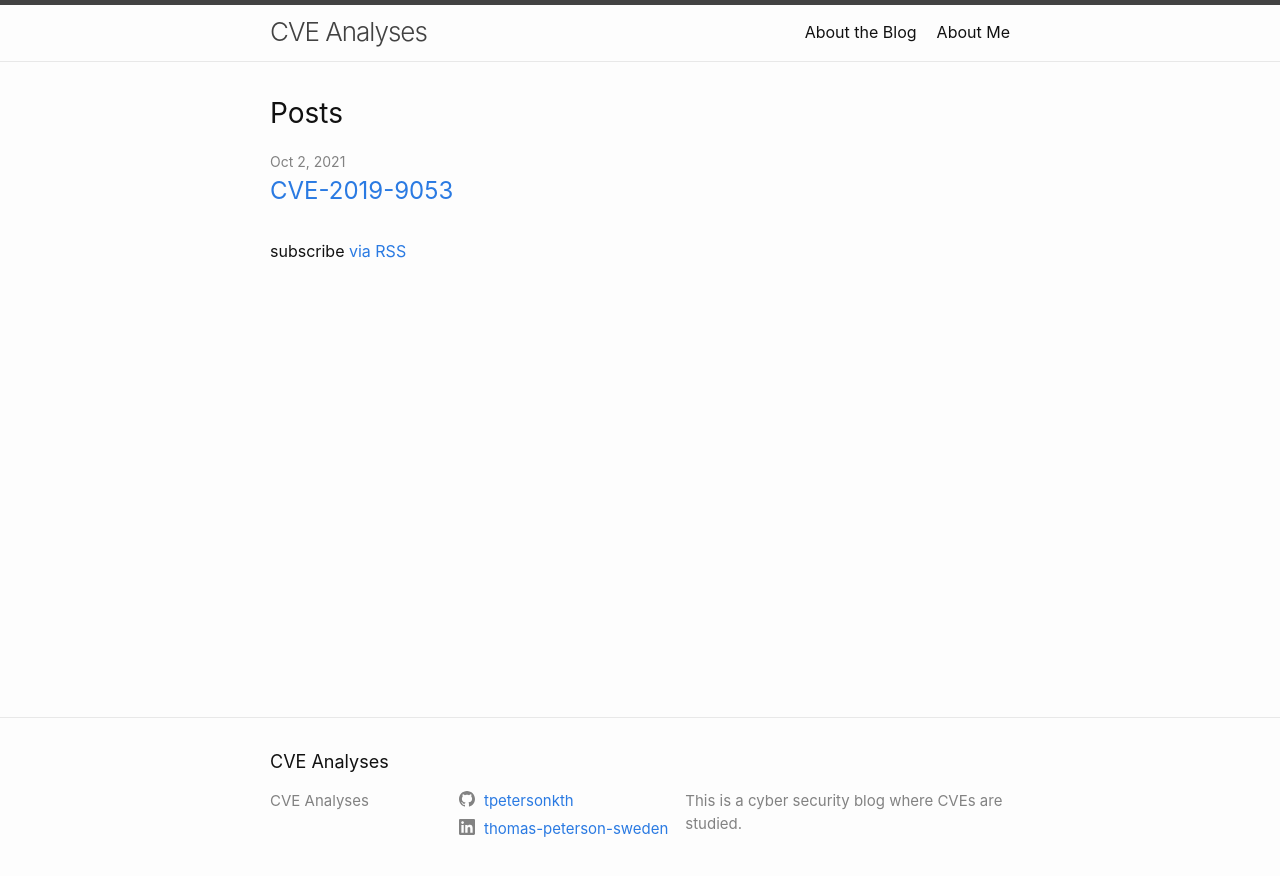
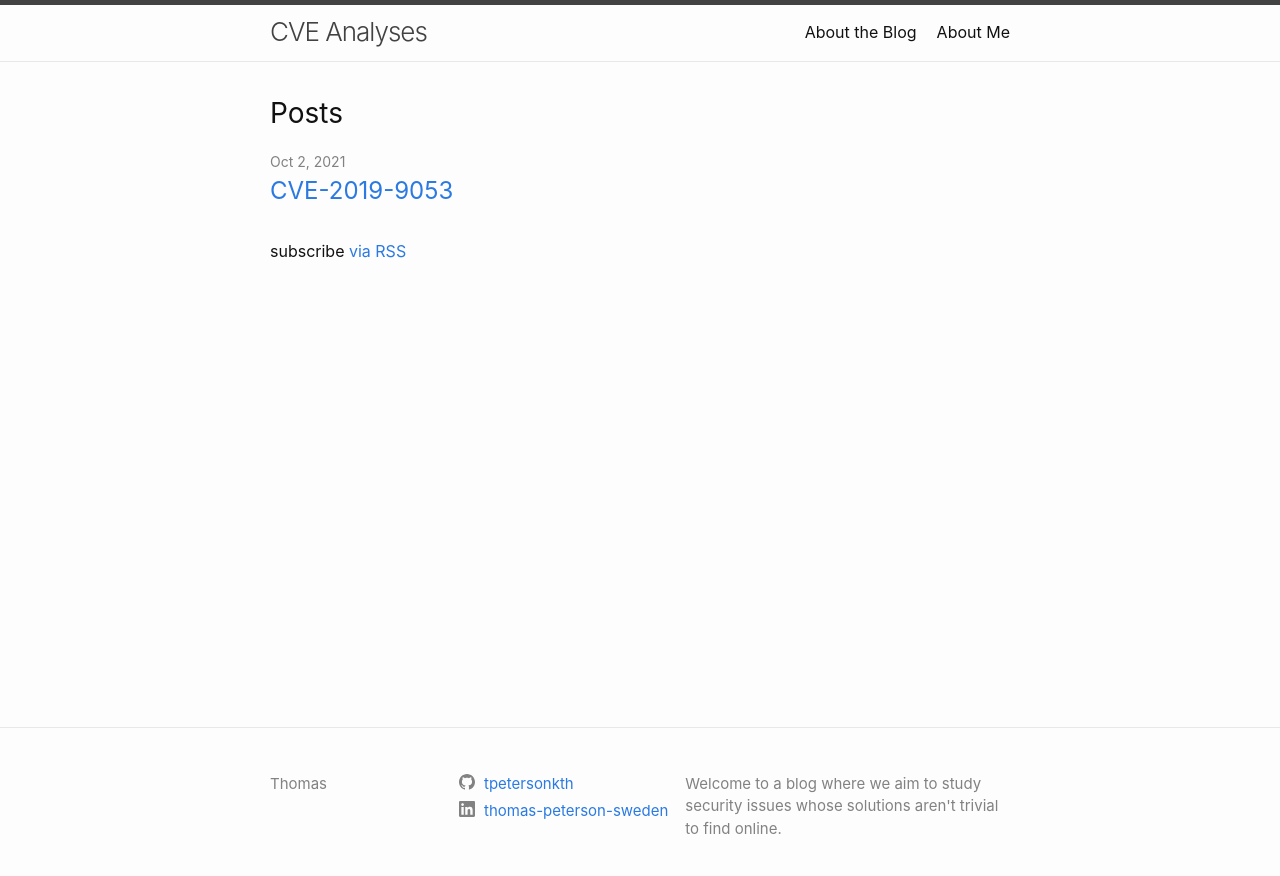
Before and after one commit to tpetersonkth/tpetersonkth.github.io, a Jekyll site: the page built from index.md, in a window 1280 px wide. Shown: the top 876 px of the page. Built offline with Jekyll 4.4.1, drawn with Linux system fonts in a browser that asks for light colours.

Commit message:
Removed title from footer..

```diff
--- a/_config.yml
+++ b/_config.yml
@@ -14,8 +14,9 @@
 # You can create any custom variable you would like, and they will be accessible
 # in the templates via {{ site.myvariable }}.
 title: CVE Analyses
+author: Thomas
 email:
-description: This is a cyber security blog where CVEs are studied.
+description: Welcome to a blog where we aim to study security issues whose solutions aren't trivial to find online.
 baseurl: "" # the subpath of your site, e.g. /blog
 url: "" # the base hostname & protocol for your site, e.g. http://example.com
 github_username:  tpetersonkth
--- a/_includes/footer.html
+++ b/_includes/footer.html
@@ -3,7 +3,7 @@
 
   <div class="wrapper">
 
-    <h2 class="footer-heading">{{ site.title | escape }}</h2>
+    <h2 class="footer-heading">{{ site.title2 | escape }}</h2>
 
     <div class="footer-col-wrapper">
       <div class="footer-col footer-col-1">
@@ -12,7 +12,7 @@
             {%- if site.author -%}
               {{ site.author | escape }}
             {%- else -%}
-              {{ site.title | escape }}
+              {{ site.title3 | escape }}
             {%- endif -%}
             </li>
             {%- if site.email -%}
```
